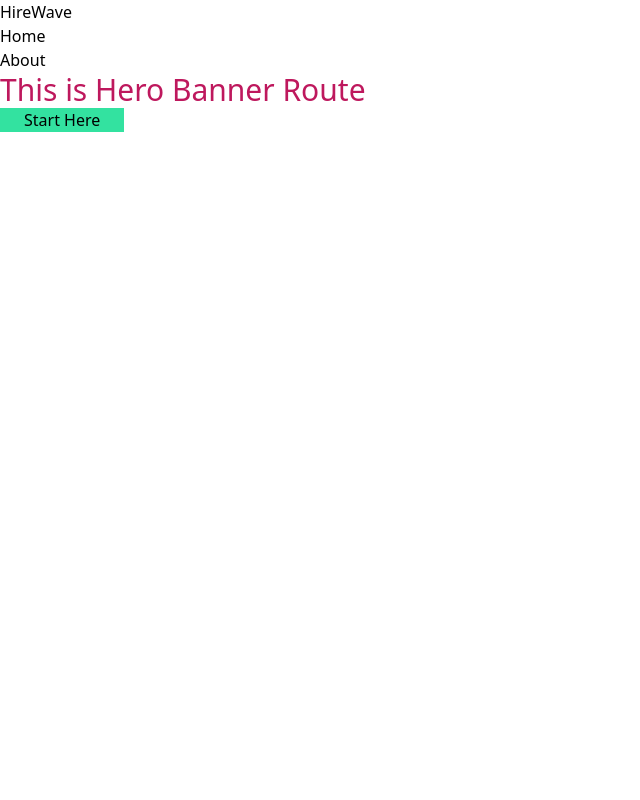
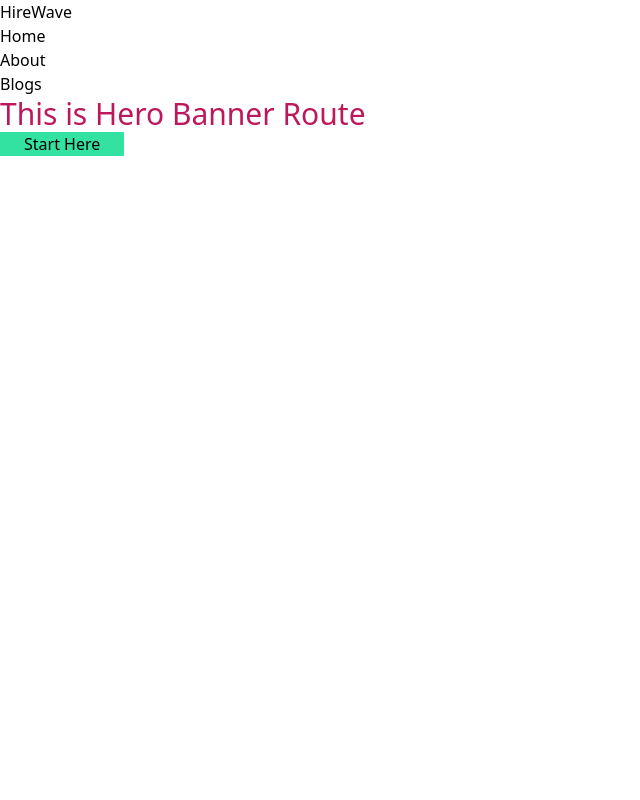
Before and after one commit to ProgrammerShipon/HireWave-Client, a React (Vite) app: page / in a window 1280 px wide. Shown: the top 800 px of the page, without its empty margins (0-640 px from the left). Built offline with nearby package versions, Linux system fonts and the light colour scheme.

Commit message:
contact item added

```diff
--- a/src/Shared/Navbar.jsx
+++ b/src/Shared/Navbar.jsx
@@ -15,6 +15,9 @@ const Navbar = () => {
           <li>
             <NavLink to="/"> About </NavLink>
           </li>
+          <li>
+            <NavLink to="/blogs"> Blogs </NavLink>
+          </li>
         </ul>
       </nav>
     </div>
```
